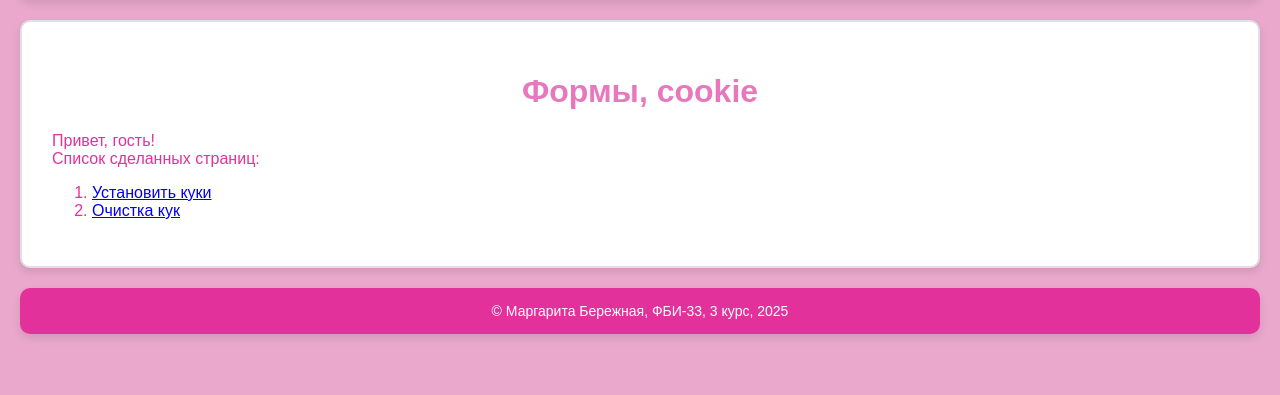
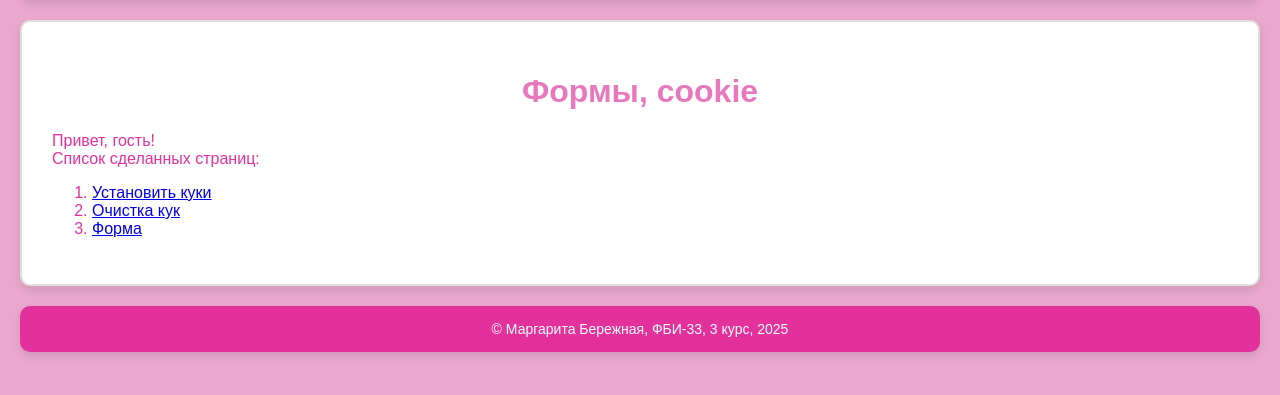
Before and after one commit to margaritaaa07/web-back-labs, a Flask app: page /lab3/ in a window 1280 px wide. Shown: the part 78-473 px from the top of the page. Run offline with Flask 3, Linux system fonts and the light colour scheme; parts of the project's set-up code (start-up, migrations or seed data) failed here and were passed over.

Commit message:
Корректировка пола

```diff
--- a/templates/lab3.html
+++ b/templates/lab3.html
@@ -15,5 +15,6 @@
     <ol>
         <li><a href="/lab3/cookie">Установить куки</a></li>
         <li><a href="/lab3/del_cookie">Очистка кук</a></li>
+        <li><a href="/lab3/form1">Форма</a></li>
     </ol>
 {% endblock %}
```
